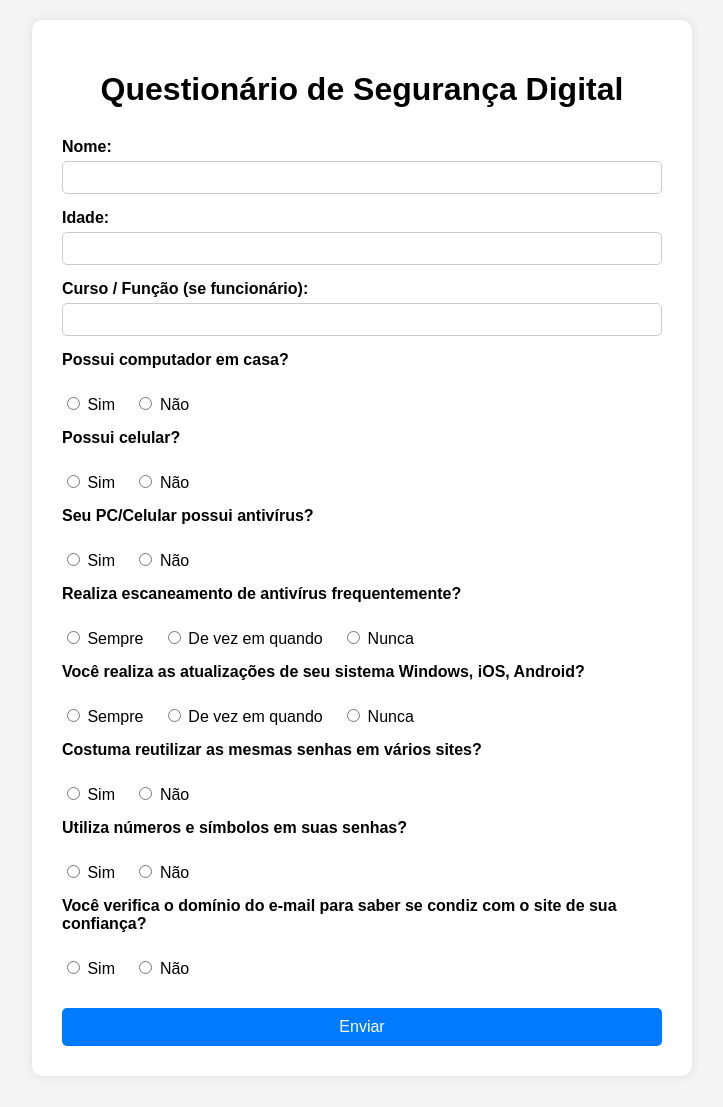
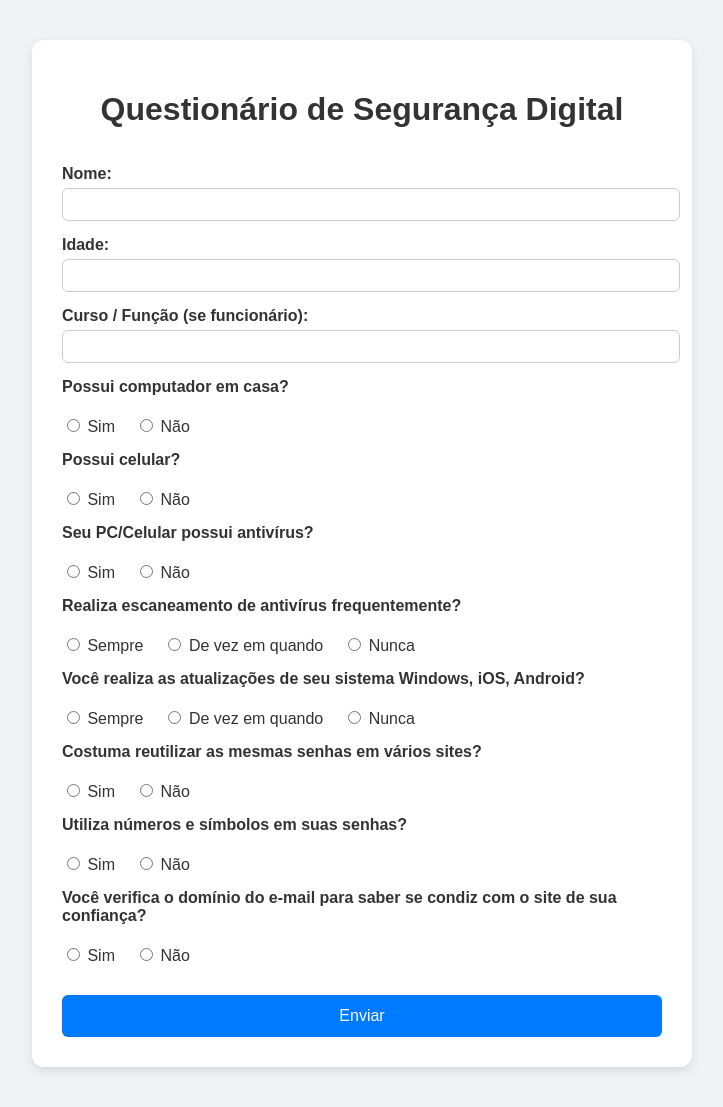
Before and after one commit to yerdnA-A/pesquisa-senac, a Flask app: page / in a window 1280 px wide. Shown: the whole page, without its empty margins (278-1001 px from the left). Before the commit the page ends 1046 px from the top, so only its background shows below. Run offline with Flask 3, Linux system fonts and the light colour scheme.

Commit message:
versão final

```diff
--- a/app.py
+++ b/app.py
@@ -1,129 +1,55 @@
 from flask import Flask, request, redirect, url_for, render_template
-from openpyxl import Workbook, load_workbook
-from openpyxl.utils import *
+import pandas as pd
 import os
-from google.oauth2.credentials import Credentials
-from google_auth_oauthlib.flow import InstalledAppFlow
-from googleapiclient.discovery import build
-
-SCOPES = ['https://www.googleapis.com/auth/spreadsheets']
-
-# Função para obter as credenciais de acesso
-def obter_credenciais():
-    creds = None
-    if os.path.exists('token.json'):
-        creds = Credentials.from_authorized_user_file('token.json', SCOPES)
-
-    # Se não houver credenciais válidas, peça ao usuário para fazer login.
-    if not creds or not creds.valid:
-        if creds and creds.expired and creds.refresh_token:
-            creds.refresh(request())
-        else:
-            flow = InstalledAppFlow.from_client_secrets_file(
-                'credentials.json', SCOPES)
-            creds = flow.run_local_server(port=0)
-        # Salve as credenciais para a próxima vez que o programa rodar
-        with open('token.json', 'w') as token:
-            token.write(creds.to_json())
-    return creds
-
-# Função para acessar a planilha
-def acessar_planilha():
-    creds = obter_credenciais()
-    service = build('sheets', 'v4', credentials=creds)
-    sheet = service.spreadsheets()
-    return sheet
-
+from datetime import datetime  # <-- Adicionado
 
 app = Flask(__name__)
+
 EXCEL_FILE = 'respostas.xlsx'
 
-# Garante que o arquivo Excel existe
-def inicializa_excel():
-    if not os.path.exists(EXCEL_FILE):
-        wb = Workbook()
-        ws = wb.active
-        ws.title = 'Respostas'
-        ws.append([
-            'Nome', 'Idade', 'Curso/Função', 'Possui Computador',
-            'Possui Celular', 'Possui Antivírus', 'Escaneamento',
-            'Atualizações', 'Reutiliza Senhas', 'Senhas com Símbolos',
-            'Verifica Domínio', 'IP'
-        ])
-        wb.save(EXCEL_FILE)
+# Garante que o arquivo exista com cabeçalhos
+if not os.path.exists(EXCEL_FILE):
+    colunas = [
+        "Data/Hora", "Endereço IP", "Nome", "Idade", "Curso/Função", "Computador", "Celular",
+        "Antivírus", "Escaneamento", "Atualizações", "Reutiliza Senhas",
+        "Usa Símbolos", "Verifica Domínio"
+    ]
+    pd.DataFrame(columns=colunas).to_excel(EXCEL_FILE, index=False)
+
+@app.route('/')
+def formulario():
+    return render_template('formulario.html')
 
 @app.route('/enviar', methods=['POST'])
 def enviar():
-    data = request.form
-    ip_usuario = request.remote_addr
+    ip = request.remote_addr
+    data_hora = datetime.now().strftime('%Y-%m-%d %H:%M:%S')
 
+    dados = {
+        "Data/Hora": data_hora,
+        "Endereço IP": ip,
+        "Nome": request.form.get('nome'),
+        "Idade": request.form.get('idade'),
+        "Curso/Função": request.form.get('funcao'),
+        "Computador": request.form.get('computador'),
+        "Celular": request.form.get('celular'),
+        "Antivírus": request.form.get('antivirus'),
+        "Escaneamento": request.form.get('scan'),
+        "Atualizações": request.form.get('atualiza'),
+        "Reutiliza Senhas": request.form.get('reutiliza'),
+        "Usa Símbolos": request.form.get('simbolos'),
+        "Verifica Domínio": request.form.get('dominio')
+    }
 
-    wb = load_workbook(EXCEL_FILE)
-    ws = wb.active
+    df = pd.read_excel(EXCEL_FILE)
+    df = df._append(dados, ignore_index=True)
+    df.to_excel(EXCEL_FILE, index=False)
 
-    ws.append([
-        data.get('nome'),
-        data.get('idade'),
-        data.get('funcao'),
-        data.get('computador'),
-        data.get('celular'),
-        data.get('antivirus'),
-        data.get('scan'),
-        data.get('atualiza'),
-        data.get('reutiliza'),
-        data.get('simbolos'),
-        data.get('dominio'),
-        ip_usuario
-    ])
-
-    dados_google = {
-        'nome': data.get('nome'),
-        'idade': data.get('idade'),
-        'funcao': data.get('funcao'),
-        'computador': data.get('computador'),
-        'celular': data.get('celular'),
-        'antivirus': data.get('antivirus'),
-        'scan': data.get('scan'),
-        'atualiza': data.get('atualiza'),
-        'reutiliza': data.get('reutiliza'),
-        'simbolos': data.get('simbolos'),
-        'dominio': data.get('dominio'),
-        'ip_usuario': ip_usuario
-    }
-    adicionar_resposta(dados_google)
-
-
-    wb.save(EXCEL_FILE)
     return redirect(url_for('obrigado'))
 
 @app.route('/obrigado')
 def obrigado():
     return render_template('obrigado.html')
 
-@app.route('/')
-def index():
-    return render_template('index.html')
-
-def adicionar_resposta(dados):
-    sheet = acessar_planilha()
-    SPREADSHEET_ID = '14QdRiGB4a_ebYA0casBXxu2hSNAb_xUHe2ZmVA91nuY'  # Substitua pela ID da sua planilha
-    RANGE_NAME = 'Respostas!A1'
-    valores = [
-        [
-            dados['nome'], dados['idade'], dados['funcao'], dados['computador'],
-            dados['celular'], dados['antivirus'], dados['scan'], dados['atualiza'],
-            dados['reutiliza'], dados['simbolos'], dados['dominio'], dados['ip_usuario']
-        ]
-    ]
-    body = {
-        'values': valores
-    }
-    result = sheet.values().append(
-        spreadsheetId=SPREADSHEET_ID, range=RANGE_NAME,
-        valueInputOption="RAW", body=body).execute()
-    return result
-
-
 if __name__ == '__main__':
-    inicializa_excel()
     app.run(debug=True)
--- a/static/style.css
+++ b/static/style.css
@@ -1,61 +1,69 @@
 body {
   font-family: Arial, sans-serif;
-    background-color: #f4f4f4;
-    padding: 20px;
+  background-color: #f0f2f5;
   margin: 0;
+  padding: 0;
 }
 
 .container {
+  width: 90%;
   max-width: 600px;
-    background: #fff;
-    margin: 0 auto;
+  margin: 40px auto;
+  background-color: #fff;
   padding: 30px;
-    border-radius: 10px;
-    box-shadow: 0 0 10px rgba(0, 0, 0, 0.1);
+  border-radius: 12px;
+  box-shadow: 0 4px 10px rgba(0, 0, 0, 0.1);
 }
 
 h1 {
   text-align: center;
-    margin-bottom: 30px;
+  color: #333;
+}
+
+form {
+  display: flex;
+  flex-direction: column;
 }
 
 label {
-    display: block;
   margin-top: 15px;
   font-weight: bold;
+  color: #333;
 }
 
 input[type="text"],
 input[type="number"],
-  select {
+.radio-group {
+  margin-top: 5px;
+}
+
+input[type="text"],
+input[type="number"] {
+  padding: 8px;
+  border: 1px solid #ccc;
+  border-radius: 6px;
   width: 100%;
-    padding: 8px;
-    margin-top: 5px;
-    border-radius: 5px;
-    border: 1px solid #ccc;
-    box-sizing: border-box;
 }
 
 .radio-group {
-    margin-top: 10px;
+  display: flex;
+  gap: 20px;
+  margin-top: 5px;
 }
 
 .radio-group label {
-    display: inline-block;
-    margin-right: 15px;
   font-weight: normal;
 }
 
 button {
   margin-top: 30px;
-    width: 100%;
-    padding: 10px;
+  padding: 12px;
   background-color: #007BFF;
   color: white;
   border: none;
-    border-radius: 5px;
+  border-radius: 6px;
+  cursor: pointer;
   font-size: 16px;
-    cursor: pointer;
 }
 
 button:hover {
```
Also changed, not shown: templates/formulario.html (renamed from templates/index.html), 3 other files. Lines whose indentation alone changed are shown as unchanged.
